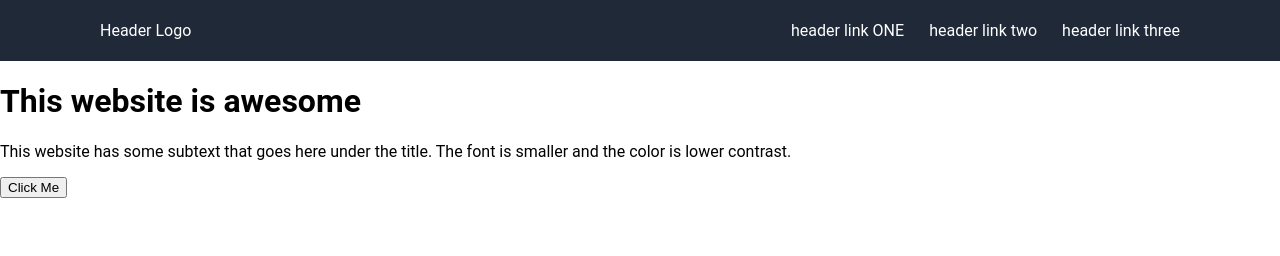
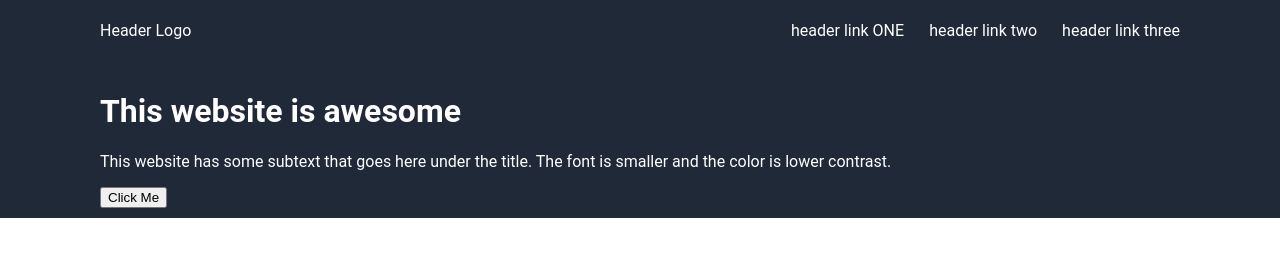
Before and after one commit to Michael7785/dunder_mifflin, a plain HTML site: page index.html in a window 1280 px wide. Drawn offline with Linux system fonts and the light colour scheme.

Commit message:
Tue, Aug 23, 2022, 6:02 PM +00:00

```diff
--- a/style.css
+++ b/style.css
@@ -21,3 +21,10 @@ body {
     padding-left: 0px;
 
 }
+
+.hero {
+    display: flex;
+    background-color: #1F2937;
+    color: white;
+    padding: 10px 100px;
+}
```
